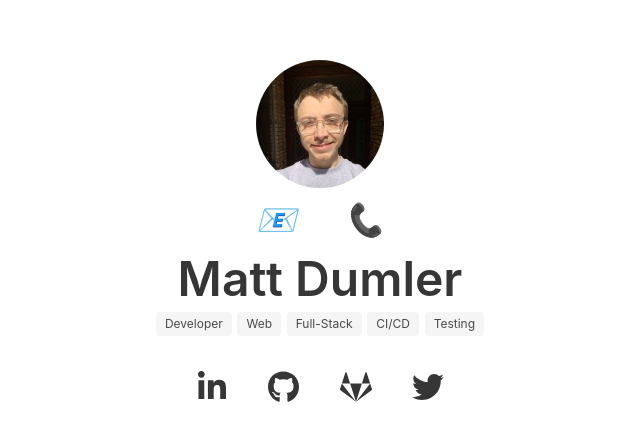
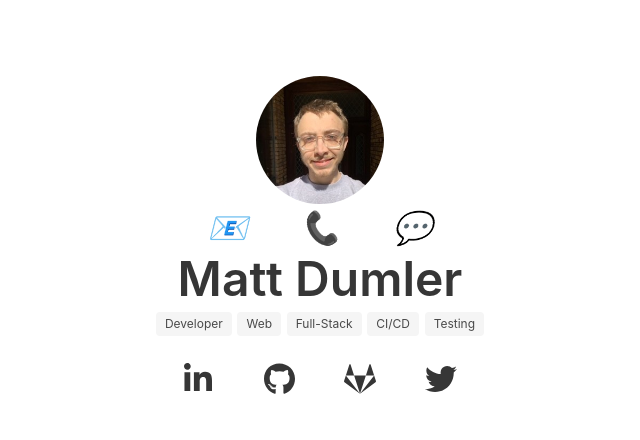
Before and after one commit to mattd3v/pwa, a plain HTML site: page index.html in a window 1280 px wide. Shown: the part 158-598 px from the top of the page, without its empty margins (320-960 px from the left). Drawn offline with nearby package versions, Linux system fonts and the light colour scheme.

Commit message:
Add sms action

```diff
--- a/index.html
+++ b/index.html
@@ -3,49 +3,54 @@
   <head>
     <meta charset="utf-8">
     <meta name="viewport" content="width=device-width, initial-scale=1">
+    <title>Matt Dumler</title>
+
+    <!-- Font Awesome icons script -->
+    <script defer src="https://use.fontawesome.com/releases/v5.3.1/js/all.js"></script>
+
+    <!-- Favicon -->
     <link rel="icon" type="image/x-icon" href="images/icons/favicon.ico">
+
+    <!-- Manifest file -->
     <link rel="manifest" type="application/manifest+json" href="manifest.webmanifest">
 
+    <!-- Bulma CSS framework -->
+    <link rel="stylesheet" href="https://cdn.jsdelivr.net/npm/bulma@0.8.2/css/bulma.min.css">
+
+    <!-- Stylesheet -->
+    <link rel="stylesheet" href="styles.css">
+
+    <!-- Apple metatags for PWA support on iOS -->
+    <link rel="apple-touch-icon" href="images/icons/apple-touch-icon.png">
     <meta name="apple-mobile-web-app-capable" content="yes">
     <meta name="apple-mobile-web-app-status-bar-style" content="black-translucent">
-    <link rel="apple-touch-icon" href="images/icons/apple-touch-icon.png">
-
-    <title>Matt Dumler</title>
-
-    <link rel="stylesheet" href="https://cdn.jsdelivr.net/npm/bulma@0.8.2/css/bulma.min.css">
-    <script defer src="https://use.fontawesome.com/releases/v5.3.1/js/all.js"></script>
-    <style>
-    article {
-      display: flex;
-      flex-direction: column;
-      justify-content: center;
-      align-items: center;
-    }
-    nav, address {
-      display: flex;
-      flex-wrap: wrap;
-      justify-content: space-evenly;
-    }
-    a {
-      font-size: 2rem;
-      margin: 0.5rem 1.5rem;
-    }
-    </style>
   </head>
 
-  <body>
-  <section class="hero is-fullheight">
+  <body class="hero is-fullheight">
     <div class="hero-body">
-      <div style="display: flex; justify-content: center;" class="container">
-        <article>
+      <main class="container">
         <figure class="image is-128x128">
-            <img class="is-rounded" src="images/profile.jpg" alt="Matt Dumler" />
+          <img class="is-rounded"
+            src="images/profile.jpg"
+            alt="Matt Dumler"
+            />
         </figure>
+
         <address>
-            <a href="mailto:mattd3v@pm.me">📧</a>
-            <a href="tel:+14698781470">📞</a>
+          <a title="Email Matt"
+            href="mailto:mattd3v@pm.me"
+            >📧</a>
+          <a title="Call Matt"
+            href="tel:+1-469-878-1470"
+            >📞</a>
+          <a title="Text Matt"
+            href="sms:+1-469-878-1470"
+            >💬</a>
         </address>
-          <h1 class="title is-1">Matt Dumler</h1>
+
+        <h1 class="title is-1"
+          >Matt Dumler</h1>
+
         <p class="subtitle">
           <span class="tag is-light">Developer</span>
           <span class="tag is-light">Web</span>
@@ -53,6 +58,7 @@
           <span class="tag is-light">CI/CD</span>
           <span class="tag is-light">Testing</span>
         </p>
+
         <nav>
           <a href="https://linkedin.com/in/mattd3v">
             <span class="icon has-text-dark">
@@ -75,9 +81,7 @@
             </span>
           </a>
         </nav>
-        </article>
+      </main>
     </div>
-    </div>
-  </section>
   </body>
 </html>
--- /dev/null
+++ b/styles.css
@@ -0,0 +1,9 @@
+.hero-body, .image {
+  margin: 0 auto;
+  text-align: center;
+}
+
+a {
+  font-size: 2rem;
+  margin: 0.75rem 1.5rem;
+}
```
Lines whose indentation alone changed are shown as unchanged.
